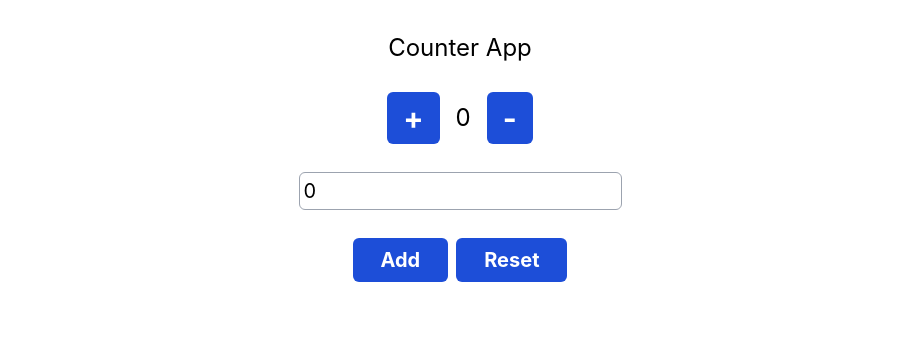
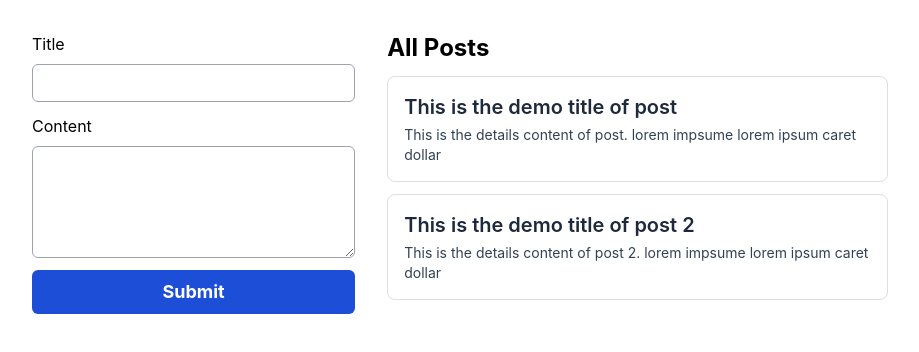
Before and after one commit to Jisan-mia/redux-toolkit-rtk-query, a React (Create React App) app: page / in a window 1280 px wide. Shown: the top 352 px of the page, without its empty margins (180-1099 px from the left). Built offline with nearby package versions, Linux system fonts and the light colour scheme.

Commit message:
post form and post list item done

```diff
--- a/src/App.js
+++ b/src/App.js
@@ -1,9 +1,10 @@
 import Counter from "./components/Counter";
-
+import PostComp from "./components/Post/PostCom";
 function App() {
   return (
     <div style={{padding: "3rm"}}>
-      <Counter />
+      {/* <Counter /> */}
+      <PostComp />
     </div>
   );
 }
--- a/src/components/Counter.js
+++ b/src/components/Counter.js
@@ -29,15 +29,15 @@ const Counter = () => {
           onClick={() => {
             dispatch(incrementByAmount(countInput))
             setCountInput(0)
-
           }}
-          className='rounded-md border-none outline-none focus:ring-4 focus:ring-blue-300 bg-blue-700 text-white font-bold text-xl py-2 px-7 block flex items-center justify-center'
+          className='rounded-md border-none outline-none focus:ring-4 focus:ring-blue-300 bg-blue-700 text-white font-bold text-xl py-2 px-7  flex items-center justify-center'
         >Add</button>
         <button
           onClick={() => {
             dispatch(reset())
+            setCountInput(0)
           }}
-          className='rounded-md border-none outline-none focus:ring-4 focus:ring-blue-300 bg-blue-700 text-white font-bold text-xl py-2 px-7 block flex items-center justify-center'
+          className='rounded-md border-none outline-none focus:ring-4 focus:ring-blue-300 bg-blue-700 text-white font-bold text-xl py-2 px-7  flex items-center justify-center'
         >Reset</button>
      </div>
     </div>
--- /dev/null
+++ b/src/components/Post/AddPost.js
@@ -0,0 +1,26 @@
+import React from 'react'
+
+const AddPost = () => {
+  return (
+    <div>
+      <form className='flex flex-col justify-center gap-3'>
+
+        <div className='flex flex-col gap-2'>
+          <label htmlFor="title">
+            Title
+          </label>
+          <input type="text" className='border border-gray-400 outline-none focus:ring-4 focus-within:ring-blue-300 text-xl rounded-md p-1'/>
+        </div>
+
+        <div className='flex flex-col gap-2'>
+          <label htmlFor="content">Content</label>
+          <textarea name="content" id="content" className='h-28 border border-gray-400 outline-none focus:ring-4 focus-within:ring-blue-300 text-xl rounded-md p-1' />
+        </div>
+
+        <input type="submit" value="Submit" className='rounded-md border-none outline-none focus:ring-4 focus:ring-blue-300 bg-blue-700 text-white font-bold text-lg py-2 px-7 block flex items-center justify-center'/>
+      </form>
+    </div>
+  )
+}
+
+export default AddPost
--- /dev/null
+++ b/src/components/Post/PostCom.js
@@ -0,0 +1,18 @@
+import React from 'react'
+import AddPost from './AddPost'
+import PostList from './PostList'
+
+const PostComp = () => {
+  return (
+    <div className='max-w-4xl py-3 px-5 grid gap-8 grid-cols-5 justify-center w-full m-auto mt-5'>
+      <div className='col-start-1 col-end-3'>
+        <AddPost />
+      </div>
+      <div className='col-start-3 col-end-6'>
+        <PostList />
+      </div>
+    </div>
+  )
+}
+
+export default PostComp
--- /dev/null
+++ b/src/components/Post/PostItem.js
@@ -0,0 +1,14 @@
+import React from 'react'
+
+const PostItem = ({post}) => {
+  return (
+    <div className='border border-[#dedede] p-4 rounded-lg flex flex-col gap-1'>
+      <h1 className='text-slate-800 text-xl font-semibold'>{post.title}</h1>
+      <p className='text-slate-700 font-normal text-sm'>
+        {post.content}
+      </p>
+    </div>
+  )
+}
+
+export default PostItem
--- /dev/null
+++ b/src/components/Post/PostList.js
@@ -0,0 +1,22 @@
+import React from 'react'
+import { useSelector } from 'react-redux'
+import { selectAllPost } from '../../redux/featues/post/postSlice'
+import PostItem from './PostItem';
+
+const PostList = () => {
+  const posts = useSelector(selectAllPost);
+
+
+  return (
+    <React.Fragment>
+      <h1 className='text-2xl font-bold pb-3'>All Posts</h1>
+      <div className='grid gap-3'>
+        {posts.map(post => (
+          <PostItem key={post.id} post={post} />
+        ))}
+      </div>
+    </React.Fragment>
+  )
+}
+
+export default PostList
--- /dev/null
+++ b/src/redux/featues/post/postSlice.js
@@ -0,0 +1,28 @@
+import { createSlice } from "@reduxjs/toolkit"
+
+
+const initialState = [
+  {
+    id: 1,
+    title: 'This is the demo title of post',
+    content: 'This is the details content of post. lorem impsume lorem ipsum caret dollar'
+  },
+  {
+    id: 2,
+    title: 'This is the demo title of post 2',
+    content: 'This is the details content of post 2. lorem impsume lorem ipsum caret dollar'
+  }
+]
+
+export const postSlice = createSlice({
+  name: 'post',
+  initialState,
+  reducers: {
+
+  }
+})
+
+export const selectAllPost = (state) => state.posts;
+
+
+export default postSlice.reducer;
--- a/src/redux/store.js
+++ b/src/redux/store.js
@@ -1,8 +1,10 @@
 import { configureStore } from "@reduxjs/toolkit";
 import counterReducer from "./featues/counter/counterSlice";
+import postReducer from "./featues/post/postSlice";
 
 export const store = configureStore({
   reducer: {
-    counter: counterReducer
+    counter: counterReducer,
+    posts: postReducer
   }
 })
```
